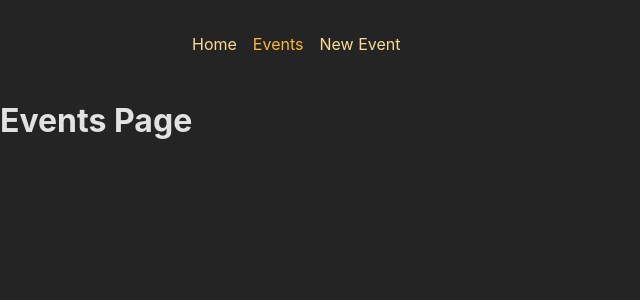
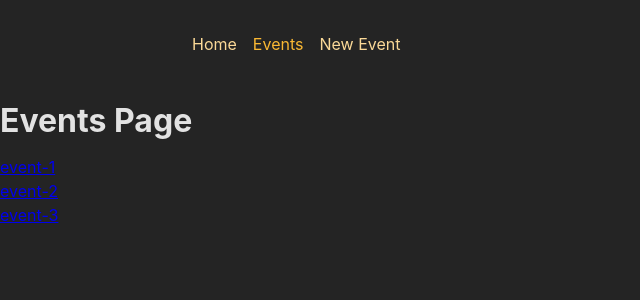
Before and after one commit to Uthaeus/react-router2, a React (Create React App) app: page /events in a window 1280 px wide. Shown: the top 300 px of the page, without its empty margins (0-640 px from the left). Built offline with nearby package versions, Linux system fonts and the light colour scheme.

Commit message:
created list of events dynamically rendered in events page w/ links to individual events

```diff
--- a/src/pages/EventDetail.js
+++ b/src/pages/EventDetail.js
@@ -1,9 +1,14 @@
-
+import { Link, useParams } from "react-router-dom";
 
 const EventDetailPage = () => {
+    const params = useParams();
 
     return (
-        <h1>Event Detail Page</h1>
+        <>
+            <h1>Event Detail Page</h1>
+            <p>{params.eventId}</p>
+            <p><Link to='..' relative="path">Back</Link></p>
+        </>
     );
 };
 
--- a/src/pages/Events.js
+++ b/src/pages/Events.js
@@ -1,9 +1,24 @@
+import { Link } from "react-router-dom";
 
+const EVENTS = [
+    { id: 'e1', title: 'event-1' },
+    { id: 'e2', title: 'event-2' },
+    { id: 'e3', title: 'event-3' },
+];
 
 const EventsPage = () => {
 
     return (
-        <h1>Events Page</h1>
+        <>
+            <h1>Events Page</h1>
+            <ul>
+                {EVENTS.map(event => (
+                    <li key={event.id}>
+                        <Link to={event.id}>{event.title}</Link>
+                    </li>
+                ))}
+            </ul>
+        </>
     );
 };
 
--- a/src/pages/Layout.js
+++ b/src/pages/Root.js
@@ -2,7 +2,7 @@ import { Outlet } from "react-router-dom";
 
 import MainNavigation from '../components/MainNavigation';
 
-const Layout = () => {
+const RootLayout = () => {
 
     return (
         <>
@@ -15,4 +15,4 @@ const Layout = () => {
 };
 
 
-export default Layout;
+export default RootLayout;
```
Also changed, not shown: src/App.js (+6 -6 lines).
